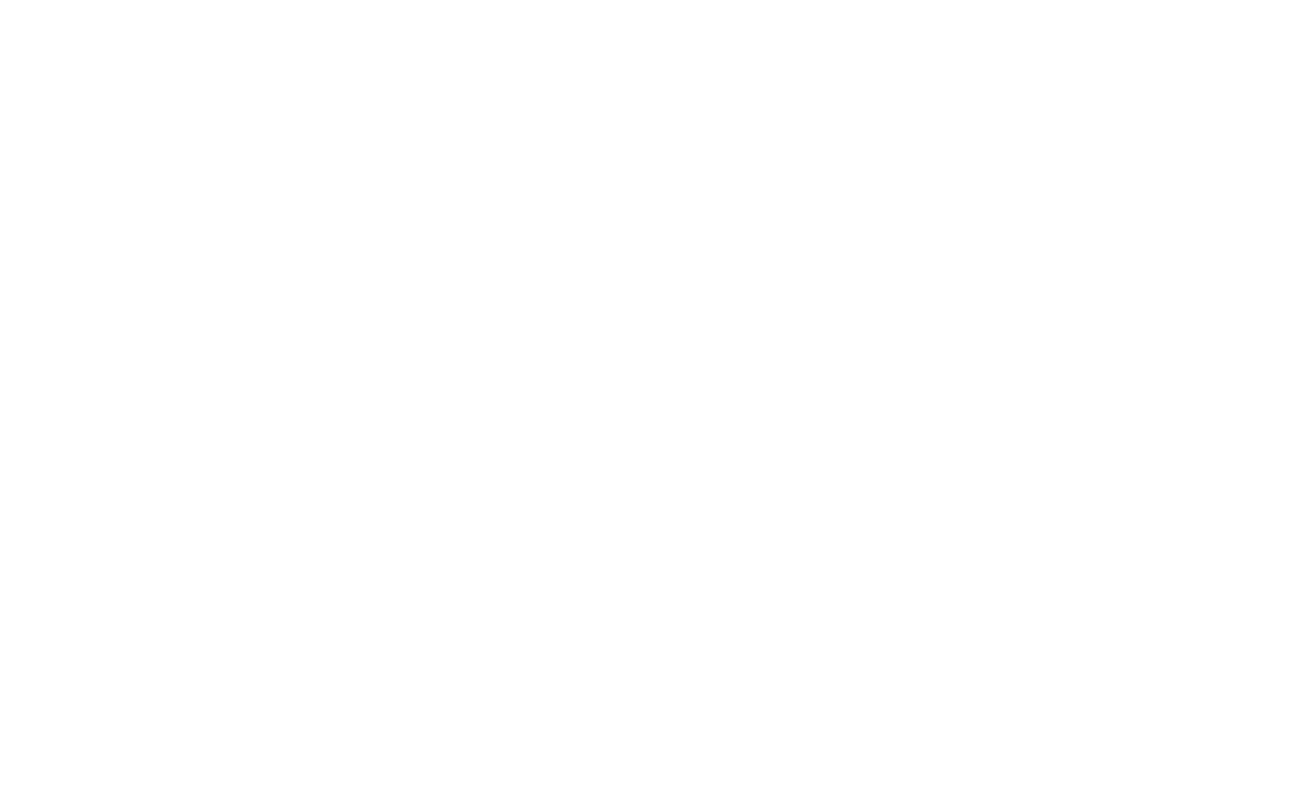
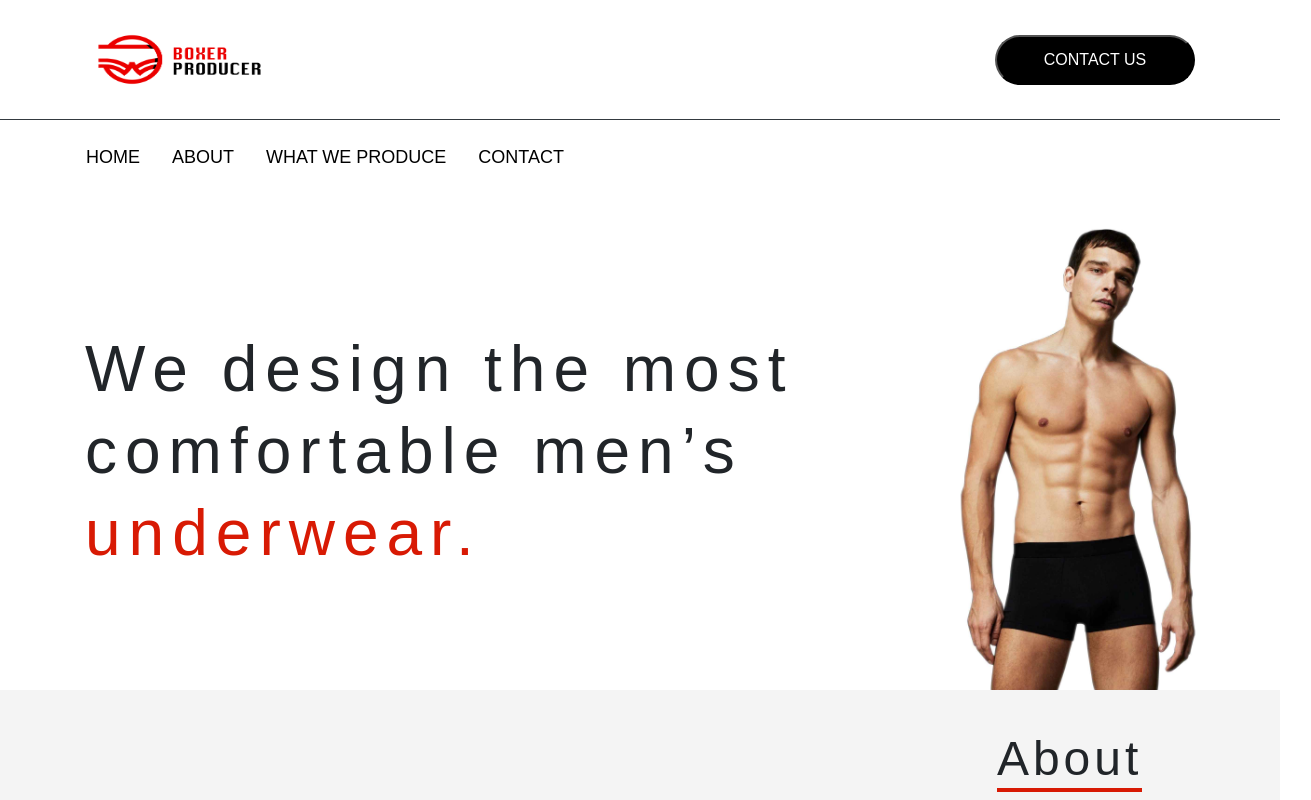
Before and after one commit to Sezer-dev/Boxer-Producer, a Nuxt app: page / in a window 1280 px wide. Shown: the top 800 px of the page, 1311 px wide, since content can reach past the window. Built offline with nearby package versions, Linux system fonts and the light colour scheme.

Commit message:
Added Header, Navbar, Hero, About components to the page

```diff
--- a/pages/index.vue
+++ b/pages/index.vue
@@ -1,11 +1,14 @@
 <template>
-
+  <div class="w-100">
+    <Header />
+    <Navbar />
+    <Hero />
+    <About />
+  </div>
 </template>
 
 <script>
 export default {}
 </script>
 
-<style>
-
-</style>
+<style></style>
```
